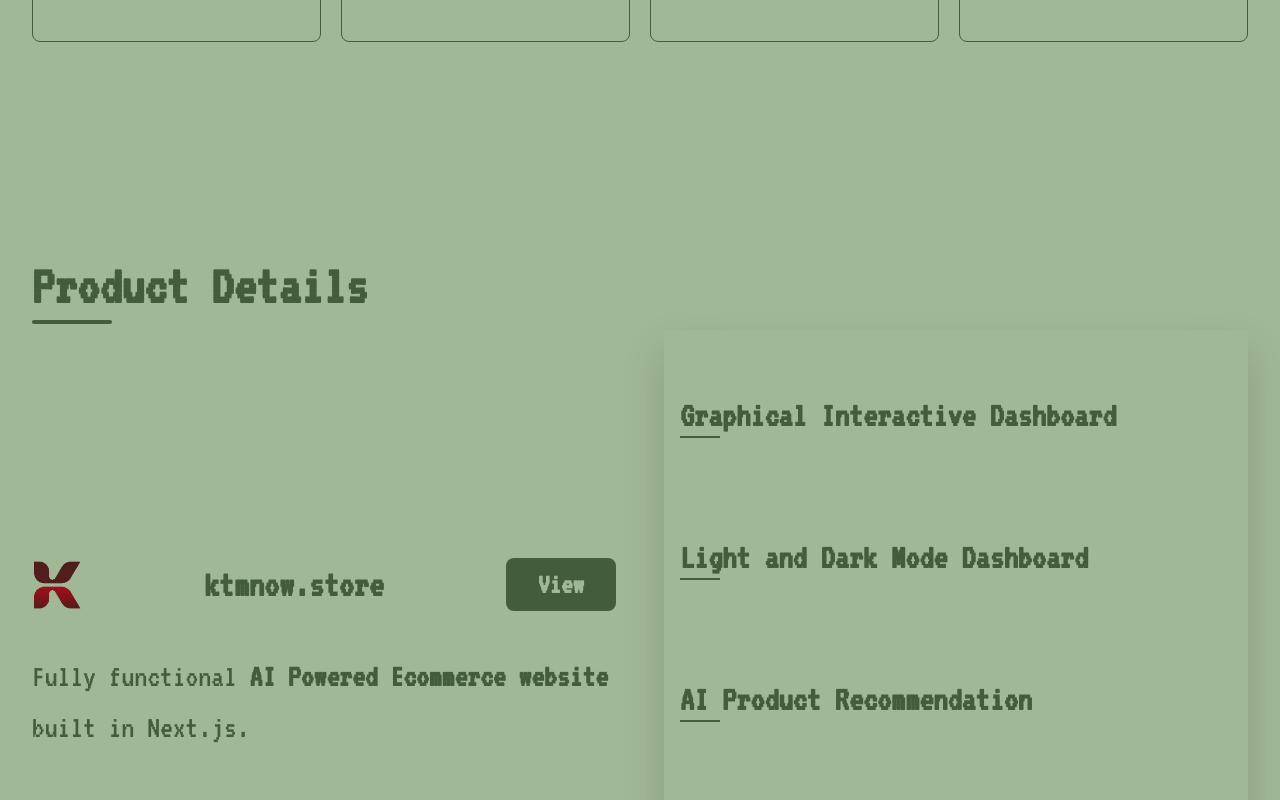
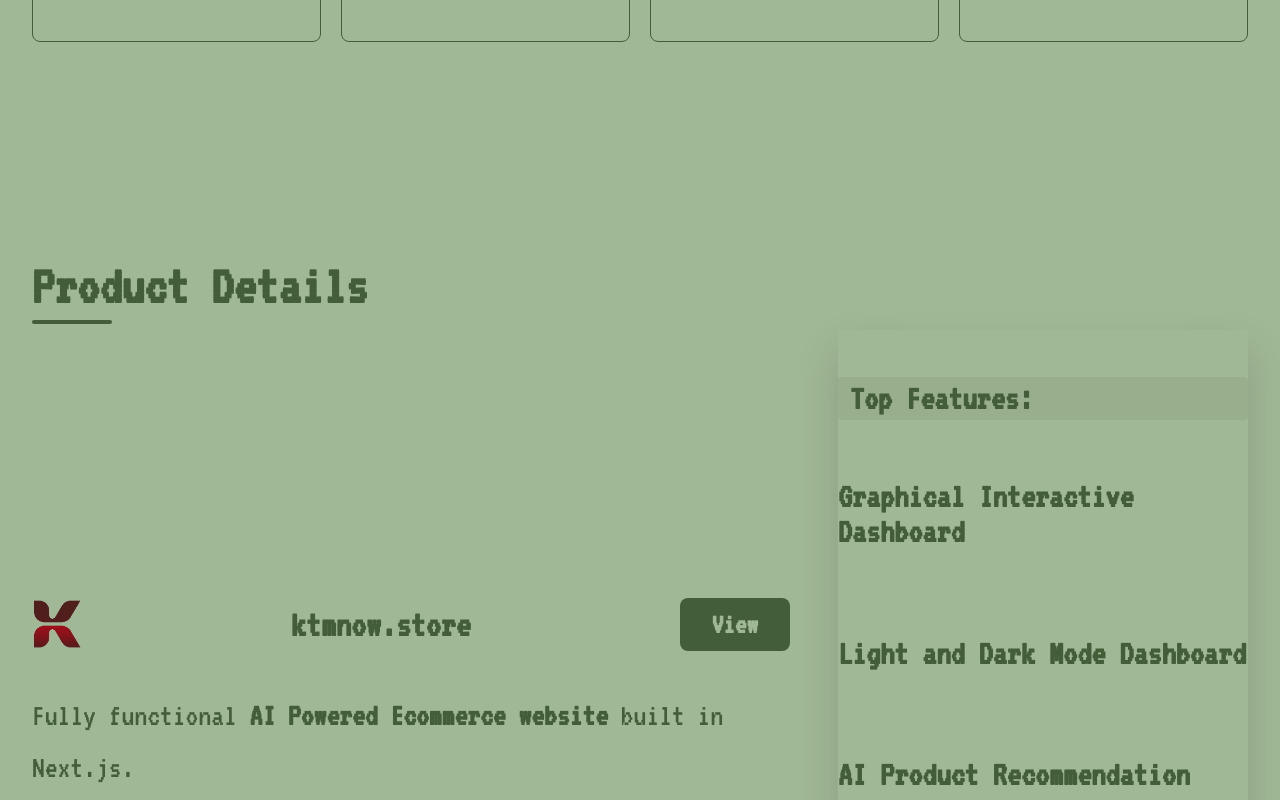
Before and after one commit to sotibx2022/personal-website, a Next.js app: page / in a window 1280 px wide. Shown: the part 700-1500 px from the top of the page. Built offline with nearby package versions, Linux system fonts and the light colour scheme.

Commit message:
portfolio slider removed

```diff
--- a/src/app/componnets/PortfolioSection.tsx
+++ b/src/app/componnets/PortfolioSection.tsx
@@ -87,15 +87,12 @@ const PortfolioSection: React.FC = () => {
         </div>
         {/* Right Side - Swiper Slider */}
         <div className="portfolio-slider">
-            {slides.map((slide) => (
-                <div key={slide.id} className="slide-card">
-                  <div className="slide-content p-5 flex flex-col flex-grow justify-between">
-                    <h3 className="slide-title text-xl font-semibold text-[var(--color-text)] mb-3">
-                      {slide.title}
-                    </h3>
-                  </div>
-                </div>
-            ))}
+          <h4 className="portfolio-tech-title">Top Features:</h4>
+          {slides.map((slide, index) => (
+            <h3 className="slide-title" key={index}>
+              {slide.title}
+            </h3>
+          ))}
         </div>
       </div>
     </section>
--- a/src/app/globals.css
+++ b/src/app/globals.css
@@ -261,13 +261,13 @@ body {
   opacity: 0.2;
 }
 .portfolio-container {
-  display: grid;
-  grid-template-columns: 1fr;
+  display: flex;
   gap: 3rem;
+  flex-direction: column;
 }
 @media (min-width: 768px) {
   .portfolio-container {
-    grid-template-columns: repeat(2, 1fr);
+    flex-direction: row;
   }
 }
 .portfolio-details {
@@ -363,10 +363,6 @@ body {
   transform: translateY(-5px);
   box-shadow: 0 25px 50px rgba(0, 0, 0, 0.2);
 }
-.slide-card {
-  position: relative;
-  overflow: hidden;
-}
 .slide-image {
   border-radius: 0.5rem;
   transition: all 0.5s ease;
@@ -379,41 +375,11 @@ body {
 .slide-card:hover .slide-image {
   filter: grayscale(0);
 }
-.slide-content {
-  margin-top: 1rem;
-  padding: 1rem;
-  background: var(--color-bg-light);
-  backdrop-filter: blur(10px);
-  border-radius: 0.5rem;
-  transition: all 0.3s ease;
-}
-.slide-card:hover .slide-content {
-  transform: translateY(-5px);
-  box-shadow: 0 10px 20px rgba(0, 0, 0, 0.1);
-}
 .slide-title {
   font-weight: 600;
   font-size: var(--font-xl);
-  margin-bottom: 0.5rem;
   position: relative;
   display: inline-block;
-}
-.slide-title::after {
-  content: '';
-  position: absolute;
-  bottom: -5px;
-  left: 0;
-  width: 40px;
-  height: 2px;
-  background: var(--color-primary);
-  transition: width 0.3s ease;
-}
-.slide-card:hover .slide-title::after {
-  width: 100%;
-}
-.slide-description {
-  font-size: var(--font-lg);
-  line-height: 1.5;
 }
 .projectSubtitle {
   display: flex;
```
